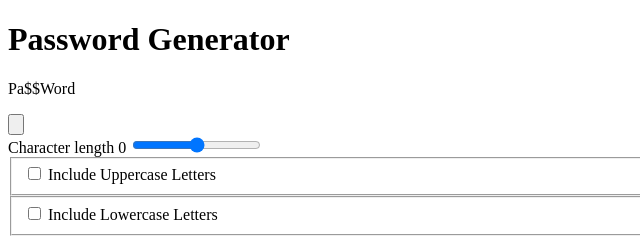
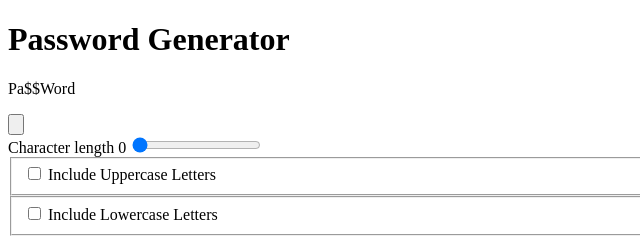
Before and after one commit to RoynevS/password-generator, a plain HTML site: page index.html in a window 1280 px wide. Shown: the top 236 px of the page, 0-640 px from the left. Drawn offline with Linux system fonts and the light colour scheme.

Commit message:
Add default value to range

```diff
--- a/index.html
+++ b/index.html
@@ -20,7 +20,7 @@
       </div>
       <form class="option-form">
         <label for="char-length">Character length <span>0</span></label>
-        <input type="range" name="char-length" id="char-length">
+        <input type="range" name="char-length" id="char-length" value="0">
 
         <fieldset>
           <input type="checkbox" name="upper-letters" id="upper-letters">
```
